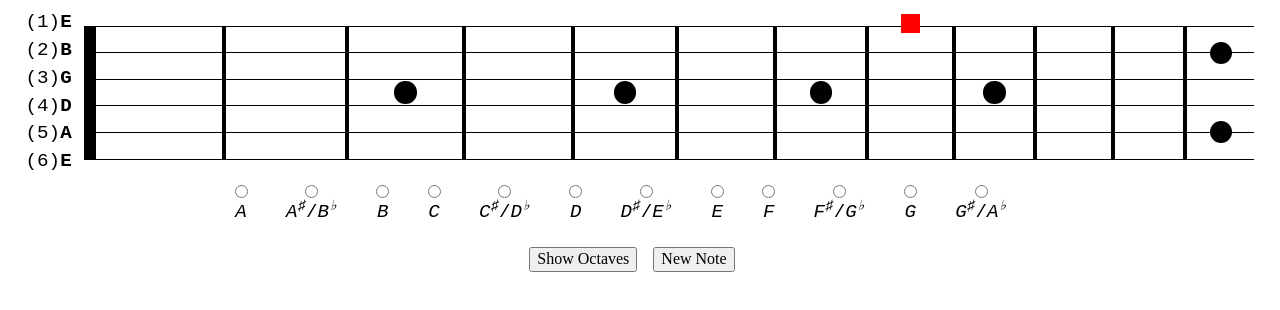
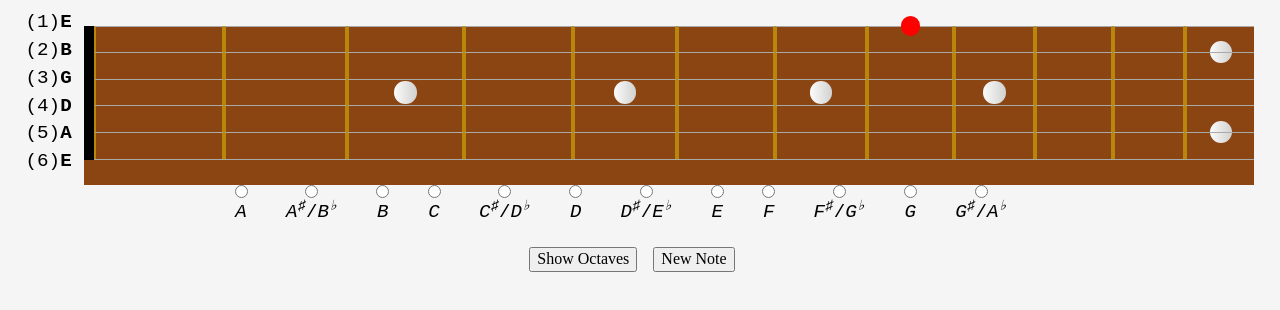
Before and after one commit to meddy/fretboard-trainer, a React (Create React App) app: page / in a window 1280 px wide. Shown: the top 310 px of the page. Built offline with nearby package versions, Linux system fonts and the light colour scheme.

Commit message:
Attempt to make it look cooler, but I think I need to rewrite this whole thing.

```diff
--- a/src/App.module.css
+++ b/src/App.module.css
@@ -1,3 +1,7 @@
+body {
+  background: whitesmoke;
+}
+
 .container {
   margin: 2vw;
 }
--- a/src/Fretboard.module.css
+++ b/src/Fretboard.module.css
@@ -5,6 +5,7 @@
 }
 
 .fretboard {
+  background: saddlebrown;
   display: grid;
   flex: 1;
 
@@ -25,13 +26,14 @@
 
 .fret {
   align-items: center;
-  border-left: 2px solid black;
-  border-right: 2px solid black;
-  border-top: 1px solid black;
+  border-left: 2px solid darkgoldenrod;
+  border-right: 2px solid darkgoldenrod;
+  border-top: 1px solid darkgray;
   display: flex;
   height: 2vw;
   justify-content: center;
   position: relative;
+  z-index: 1;
 }
 
 .fret.open-note {
@@ -56,27 +58,23 @@
 }
 
 .inlay {
-  background: black;
+  background: linear-gradient(90deg, rgba(251,251,251,1) 0%, rgba(209,209,208,1) 100%);
   border-radius: 50%;
   height: 1.75vw;
   width: 1.75vw;
 }
 
-.inlay-top {
-  position: relative;
-  top: -50%;
-}
-
-.inlay-bottom {
+.inlay-offset {
   bottom: -50%;
   position: relative;
 }
 
 .note {
   background: red;
+  border-radius: 50%;
   height: 1.5vw;
   position: absolute;
-  top: -50%;
+  top: -40%;
   width: 1.5vw;
   z-index: 1;
 }
@@ -87,6 +85,10 @@
 
 .octave-note {
   background: blue;
+}
+
+.scale-note {
+  background: black;
 }
 
 .info {
--- a/src/Fretboard.tsx
+++ b/src/Fretboard.tsx
@@ -13,7 +13,7 @@ interface FretboardProps {
 const rows = [1, 2, 3, 4, 5, 6];
 const columns = Array.from(Array(13).keys());
 const inlays = [
-  { row: 2, column: 12 },
+  { row: 1, column: 12 },
   { row: 3, column: 3 },
   { row: 3, column: 5 },
   { row: 3, column: 7 },
@@ -25,6 +25,7 @@ export default function Fretboard(props: FretboardProps) {
   const { position, showOctaves } = props;
   const { string, fret } = position;
   const mainNote = Note.positionToNote(position);
+  const scale = mainNote.getMajorScale();
   return (
     <div className={styles.container}>
       <div className={styles.info}>
@@ -54,6 +55,8 @@ export default function Fretboard(props: FretboardProps) {
             const match = fret === column && stringMatch;
             const note = Note.positionToNote({ string: row, fret: column });
             const octave = !match && mainNote.isEqual(note);
+            const isScale =
+              !match && scale.find((scaleNote) => note.isEqual(scaleNote));
             const key = `${row}-${column}`;
 
             // open string notes
@@ -94,12 +97,19 @@ export default function Fretboard(props: FretboardProps) {
                     })}
                   />
                 )}
+                {isScale && !octave && false && (
+                  <div
+                    className={clsx({
+                      [styles.note]: true,
+                      [styles["scale-note"]]: true,
+                    })}
+                  />
+                )}
                 {inlay && (
                   <div
                     className={clsx({
                       [styles.inlay]: true,
-                      [styles["inlay-top"]]: row === 2,
-                      [styles["inlay-bottom"]]: row === 4,
+                      [styles["inlay-offset"]]: row === 1 || row === 4,
                     })}
                   />
                 )}
--- a/src/Note.ts
+++ b/src/Note.ts
@@ -42,6 +42,21 @@ export default class Note {
       (acc, note) => (acc.length ? `${acc}-${note.name}` : note.name),
       ""
     );
+  }
+
+  getMajorScale() {
+    const noteIndex = chromaticScale.findIndex((note) => note.isEqual(this));
+    const length = chromaticScale.length;
+    return [
+      this,
+      chromaticScale[(noteIndex + 2) % length], // whole
+      chromaticScale[(noteIndex + 4) % length], // whole
+      chromaticScale[(noteIndex + 5) % length], // half
+      chromaticScale[(noteIndex + 7) % length], // whole
+      chromaticScale[(noteIndex + 9) % length], // whole
+      chromaticScale[(noteIndex + 11) % length], // whole
+      // ↵ half
+    ];
   }
 
   static positionToNote(position: FretPosition): Note {
```
